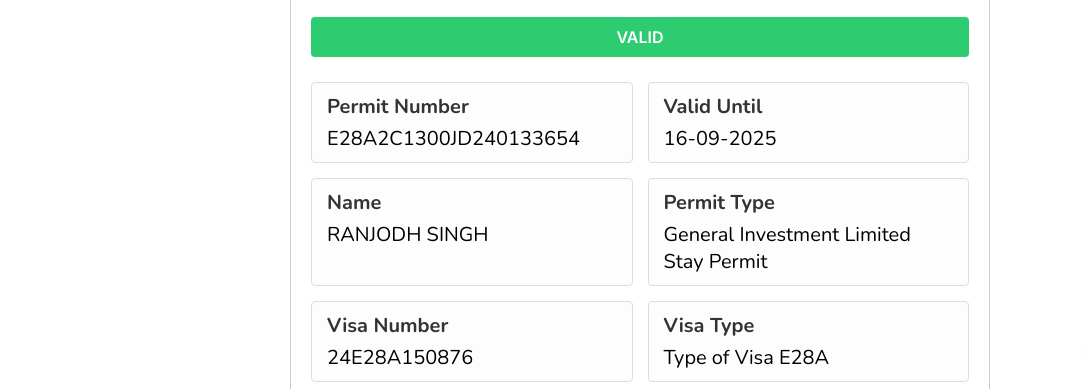
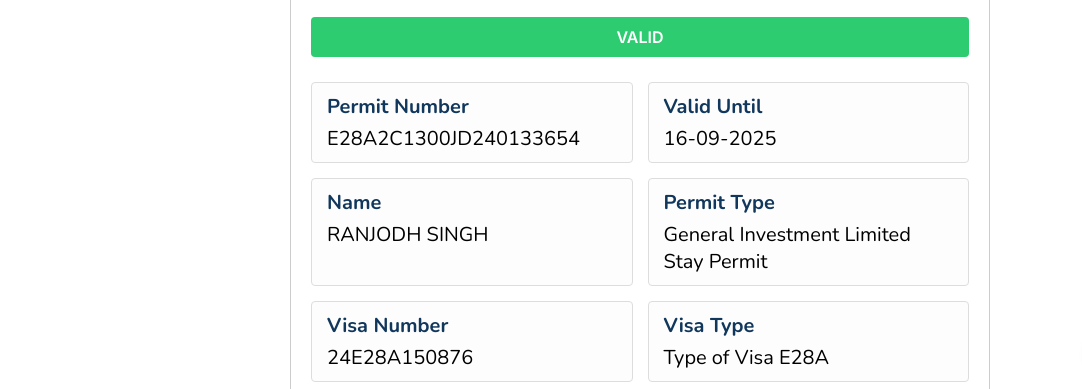
Before and after one commit to Abdur-Rahman-Palash/evisa.imigrasi.go.id, a plain HTML site: page index.html in a window 1280 px wide. Shown: the part 403-792 px from the top of the page, 0-1082 px from the left. Drawn offline with nearby package versions, Linux system fonts and the light colour scheme.

Commit message:
Update index.html

```diff
--- a/index.html
+++ b/index.html
@@ -137,7 +137,7 @@
 
     .grid-item strong {
       display: block;
-      color: #333;
+      color: #11375C;
       margin-bottom: 5px;
     }
 
```
